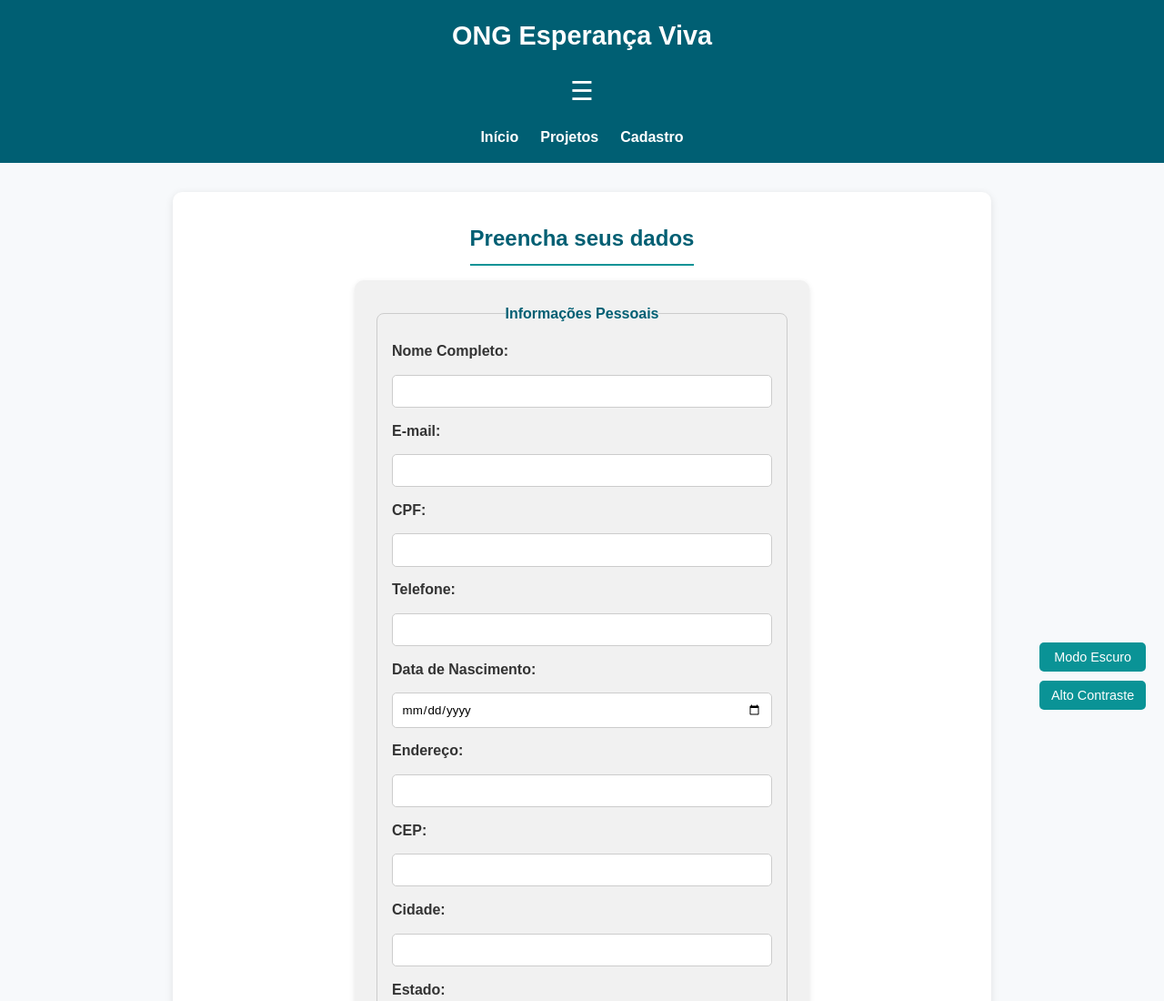
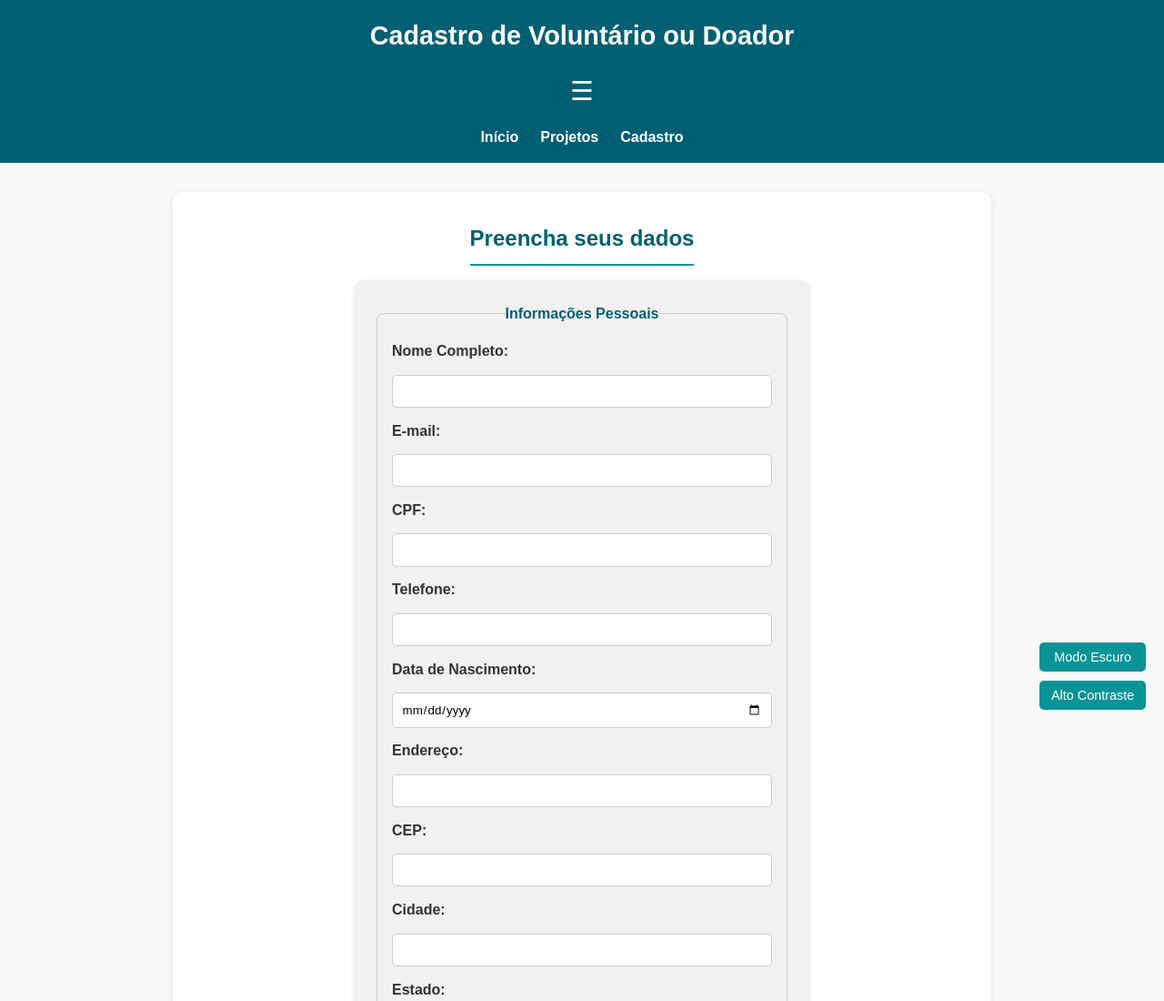
Before and after one commit to jheysonsilva/ong-frontend_final, a plain HTML site: page cadastro.html in a window 1280 px wide. Shown: the top 1100 px of the page at 91% size. Drawn offline with Linux system fonts and the light colour scheme.

Commit message:
Update header title and comment descriptions

```diff
--- a/cadastro.html
+++ b/cadastro.html
@@ -8,9 +8,8 @@
   <link rel="stylesheet" href="css/style.css">
 </head>
 <body>
-  <!-- Cabeçalho unificado -->
   <header>
-    <h1>ONG Esperança Viva</h1>
+    <h1>Cadastro de Voluntário ou Doador</h1>
     <button class="menu-btn">☰</button>
     <nav>
       <ul class="menu">
@@ -71,7 +70,7 @@
     <button id="altoContrasteBtn">Alto Contraste</button>
   </div>
 
-  <!-- Scripts -->
+  <!-- Scripts externos -->
   <script src="js/menu.js"></script>
   <script src="js/validacaoForm.js"></script>
   <script src="js/acessibilidade.js"></script>
```
